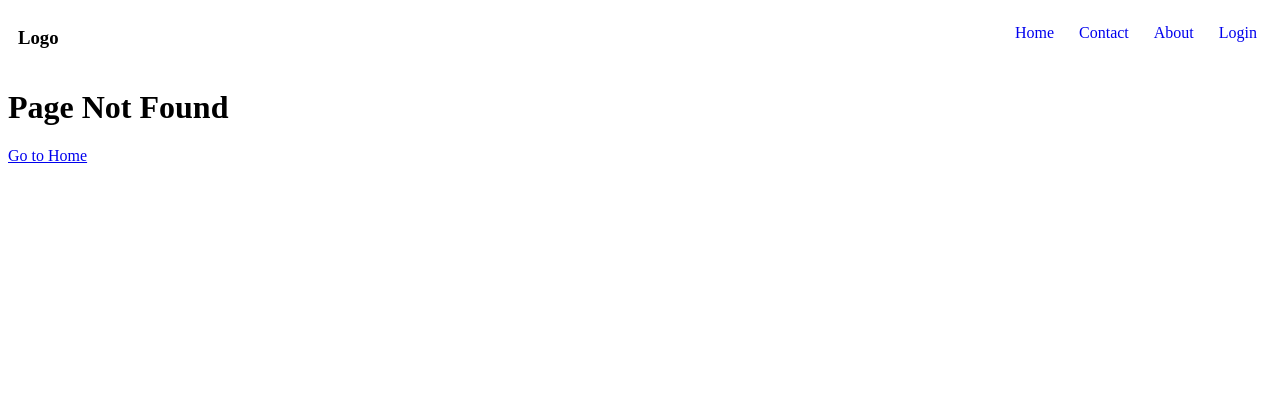
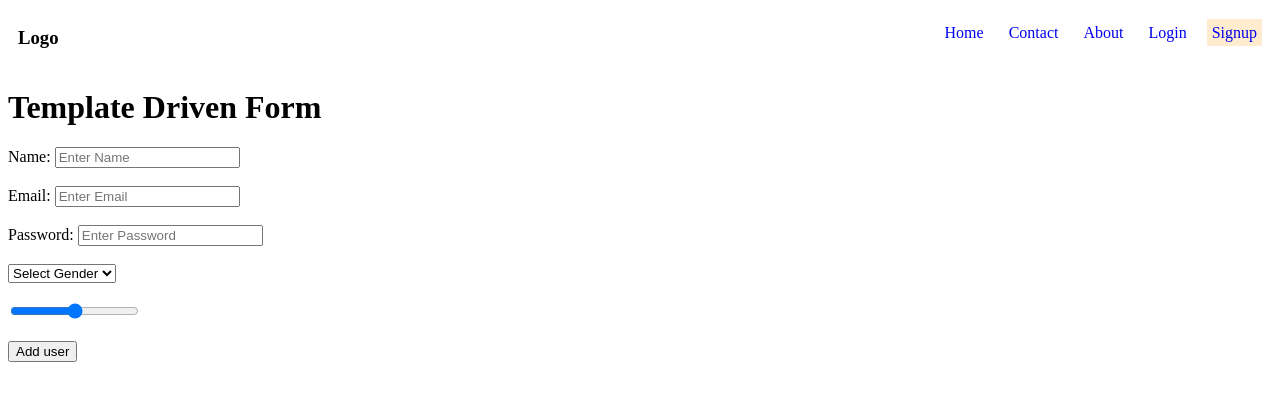
Before and after one commit to shubham4786/Angular, an Angular app in the folder my-app/: page /signup in a window 1280 px wide. Before the commit this address had no page. Shown: the top 400 px of the page. Built offline with nearby package versions, Linux system fonts and the light colour scheme.

Commit message:
Template Driven Form

```diff
--- a/my-app/src/app/app.routes.ts
+++ b/my-app/src/app/app.routes.ts
@@ -6,10 +6,12 @@ import { Home } from './home/home';
 import { PageNotFound } from './page-not-found/page-not-found';
 import { Profile } from './profile/profile';
 import { User } from './user/user';
+import { Signup } from './signup/signup';
 
 export const routes: Routes = [
     { path: "", component: Home },
     { path: "login", component: Login },
+    { path: 'signup', component: Signup },
     { path: "about", component: About },
     { path: "contact", component: Contact },
     { path: "profile", component: Profile, data: { name: "Shubham" } },
--- a/my-app/src/app/header/header.html
+++ b/my-app/src/app/header/header.html
@@ -13,5 +13,8 @@
         <li>
             <a routerLinkActive="active" routerLink="./login">Login</a>
         </li>
+        <li>
+            <a routerLinkActive="active" routerLink="./signup">Signup</a>
+        </li>
     </ul>
 </nav>
--- /dev/null
+++ b/my-app/src/app/signup/signup.html
@@ -0,0 +1,34 @@
+<h1>Template Driven Form</h1>
+
+<form #userForm="ngForm" (ngSubmit)="addDetails(userForm.value)">
+    <span>Name: </span>
+    <input type="text" placeholder="Enter Name" name="name" ngModel>
+    <br>
+    <br>
+    <span>Email: </span>
+    <input type="email" placeholder="Enter Email" name="email" ngModel>
+    <br>
+    <br>
+    <span>Password: </span>
+    <input type="password" placeholder="Enter Password" name="password" ngModel>
+    <br>
+    <br>
+    <select name="gender" ngModel>
+        <option value="">Select Gender</option>
+        <option value="male">Male</option>
+        <option value="female">Female</option>
+    </select>
+
+    <br>
+    <br>
+    <input type="range" name="age" min="18" max="60" ngModel>
+    <br>
+    <br>
+    <button>Add user</button>
+</form>
+
+<h3>{{userDetails.name}}</h3>
+<h3>{{userDetails.email}}</h3>
+<h3>{{userDetails.password}}</h3>
+<h3>{{userDetails.gender}}</h3>
+<h3>{{userDetails.age}}</h3>
--- /dev/null
+++ b/my-app/src/app/signup/signup.ts
@@ -0,0 +1,17 @@
+import { Component } from '@angular/core';
+import { FormsModule, NgForm } from '@angular/forms';
+
+@Component({
+  selector: 'app-signup',
+  imports: [FormsModule],
+  templateUrl: './signup.html',
+  styleUrl: './signup.css'
+})
+export class Signup {
+  userDetails: any = ''
+  addDetails(val: NgForm) {
+    console.log(val);
+    this.userDetails = val
+
+  }
+}
```
Also changed, not shown: my-app/src/app/signup/signup.css (added), 1 other file (tests, documents, lock files or other folders).
